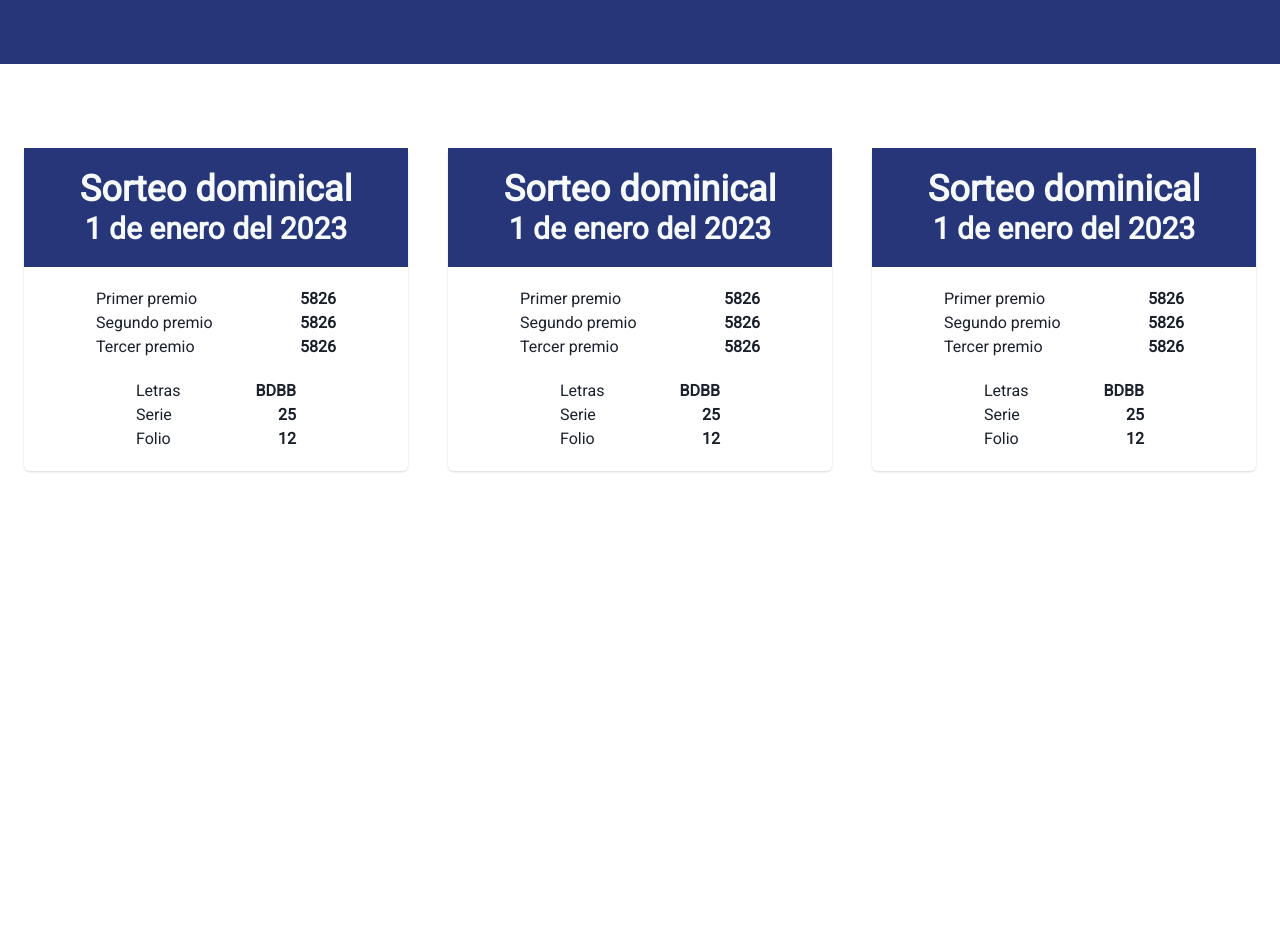
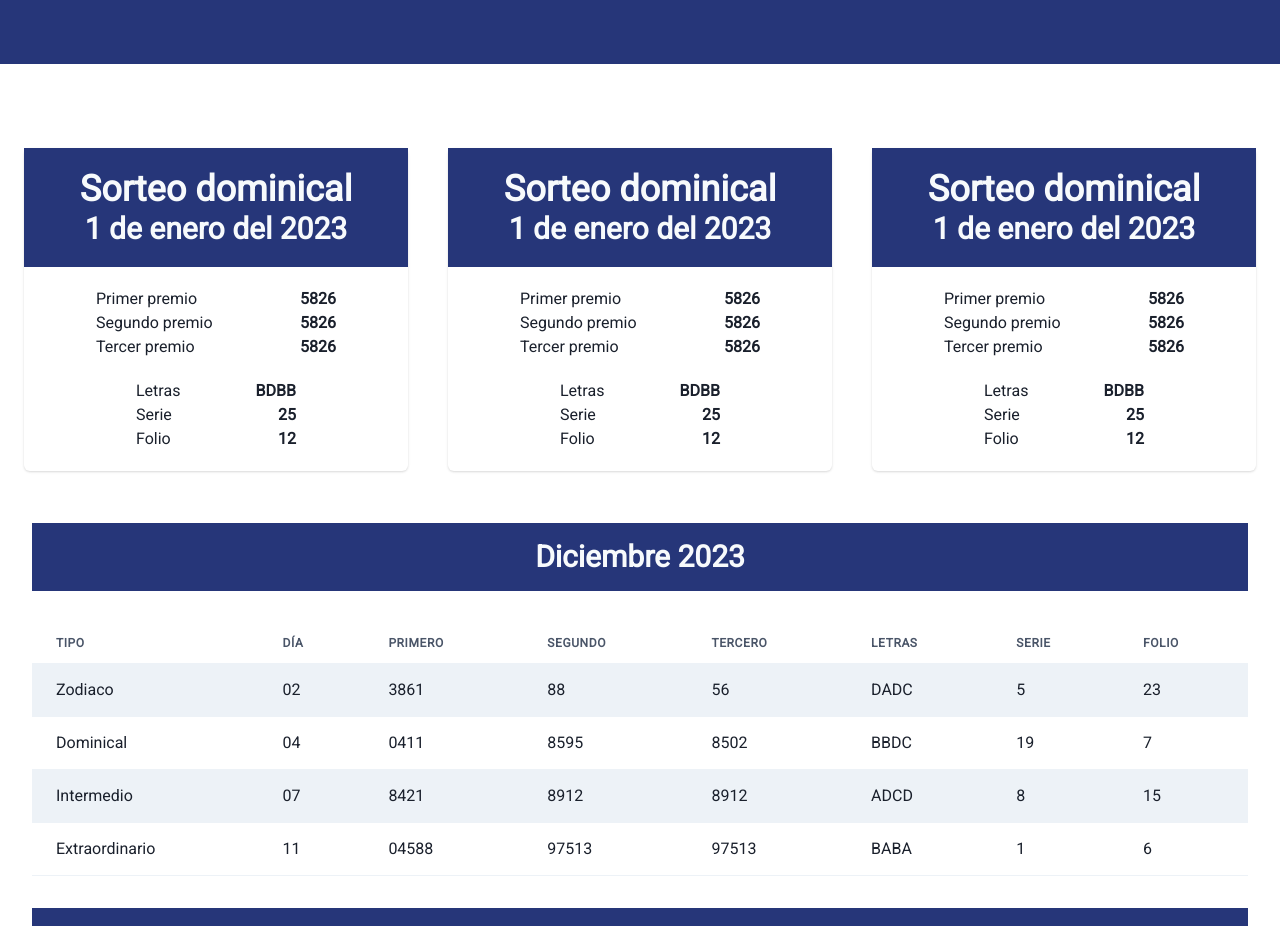
Before and after one commit to JoseAPeralta/lottery-app, a React (Vite) app: page / in a window 1280 px wide. Shown: the top 926 px of the page. Before the commit the page ends 800 px from the top, so only its background shows below. Built offline with nearby package versions, Linux system fonts and the light colour scheme.

Commit message:
add LotteryList component

```diff
--- a/src/pages/home/Home.page.tsx
+++ b/src/pages/home/Home.page.tsx
@@ -1,15 +1,24 @@
-import { Flex } from '@chakra-ui/react';
+import { Flex, Show } from '@chakra-ui/react';
 import { Navbar } from '@/components';
-import { LotteryBoard } from './components';
+import { LotteryBoard, LotteryList } from './components';
 const Home = () => {
   return (
     <>
       <Navbar />
       <Flex justifyContent={'center'}>
         <LotteryBoard />
-        <LotteryBoard />
-        <LotteryBoard />
+        <Show above='md'>
+          <LotteryBoard />
+        </Show>
+        <Show above='xl'>
+          <LotteryBoard />
+        </Show>
+        <Show above='2xl'>
+          <LotteryBoard />
+        </Show>
       </Flex>
+      <LotteryList />
+      <LotteryList />
     </>
   );
 };
--- /dev/null
+++ b/src/pages/home/components/LotteryList.tsx
@@ -0,0 +1,72 @@
+import { Table, Thead, Tbody, Tr, Th, Td, TableContainer, Heading } from '@chakra-ui/react';
+
+const LotteryList = () => {
+  return (
+    <section>
+      <Heading as={'h2'} m={'8'} size={'lg'} textAlign={'center'} p={'4'} bg={'primary.500'} color={'gray.50'}>
+        Diciembre 2023
+      </Heading>
+      <TableContainer m={'8'}>
+        <Table variant='striped'>
+          <Thead>
+            <Tr>
+              <Th>Tipo</Th>
+              <Th>Día</Th>
+              <Th>Primero</Th>
+              <Th>Segundo</Th>
+              <Th>Tercero</Th>
+              <Th>Letras</Th>
+              <Th>Serie</Th>
+              <Th>Folio</Th>
+            </Tr>
+          </Thead>
+
+          <Tbody>
+            <Tr>
+              <Td>Zodiaco</Td>
+              <Td>02</Td>
+              <Td>3861</Td>
+              <Td>88</Td>
+              <Td>56</Td>
+              <Td>DADC</Td>
+              <Td>5</Td>
+              <Td>23</Td>
+            </Tr>
+            <Tr>
+              <Td>Dominical</Td>
+              <Td>04</Td>
+              <Td>0411</Td>
+              <Td>8595</Td>
+              <Td>8502</Td>
+              <Td>BBDC</Td>
+              <Td>19</Td>
+              <Td>7</Td>
+            </Tr>
+            <Tr>
+              <Td>Intermedio</Td>
+              <Td>07</Td>
+              <Td>8421</Td>
+              <Td>8912</Td>
+              <Td>8912</Td>
+              <Td>ADCD</Td>
+              <Td>8</Td>
+              <Td>15</Td>
+            </Tr>
+            <Tr>
+              <Td>Extraordinario</Td>
+              <Td>11</Td>
+              <Td>04588</Td>
+              <Td>97513</Td>
+              <Td>97513</Td>
+              <Td>BABA</Td>
+              <Td>1</Td>
+              <Td>6</Td>
+            </Tr>
+          </Tbody>
+        </Table>
+      </TableContainer>
+    </section>
+  );
+};
+
+export default LotteryList;
--- a/src/pages/home/components/index.ts
+++ b/src/pages/home/components/index.ts
@@ -1 +1,2 @@
 export { default as LotteryBoard } from './LotteryBoard';
+export { default as LotteryList } from './LotteryList';
```
